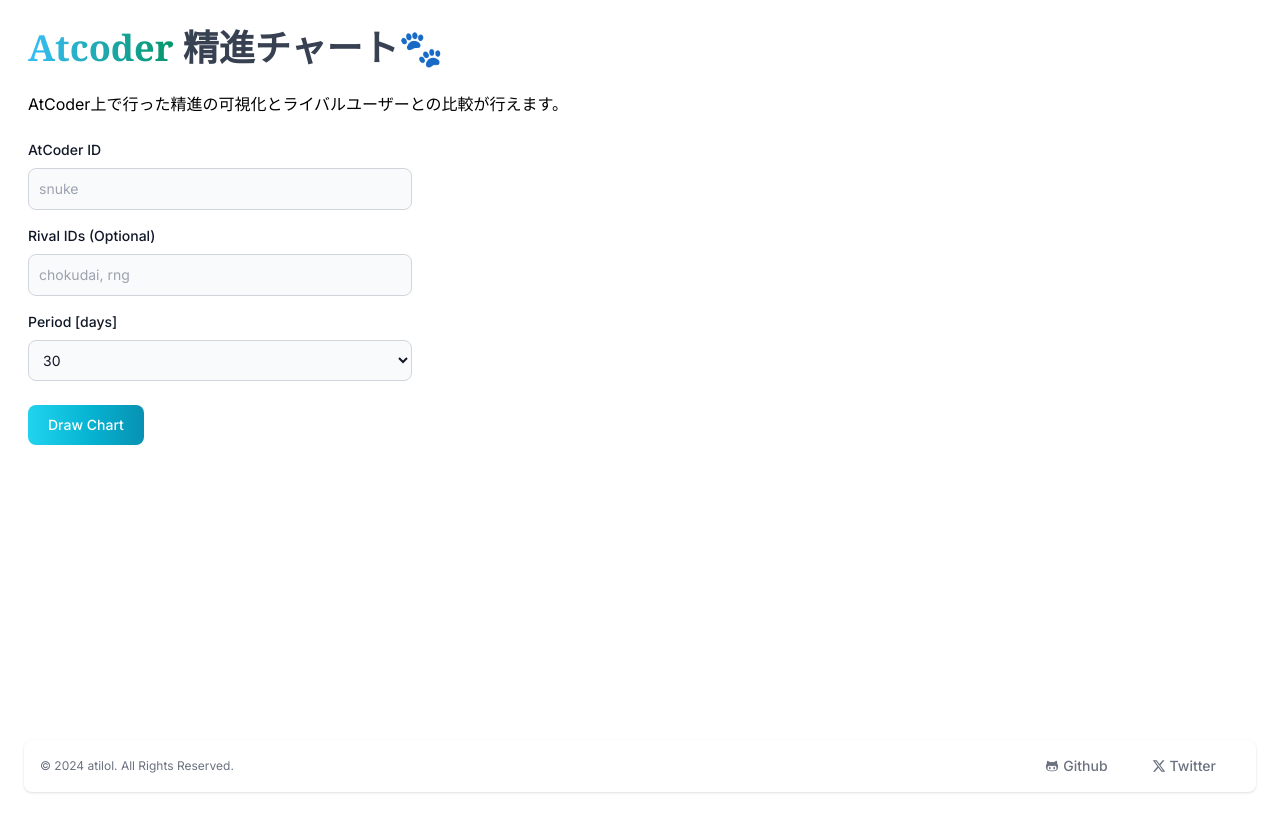
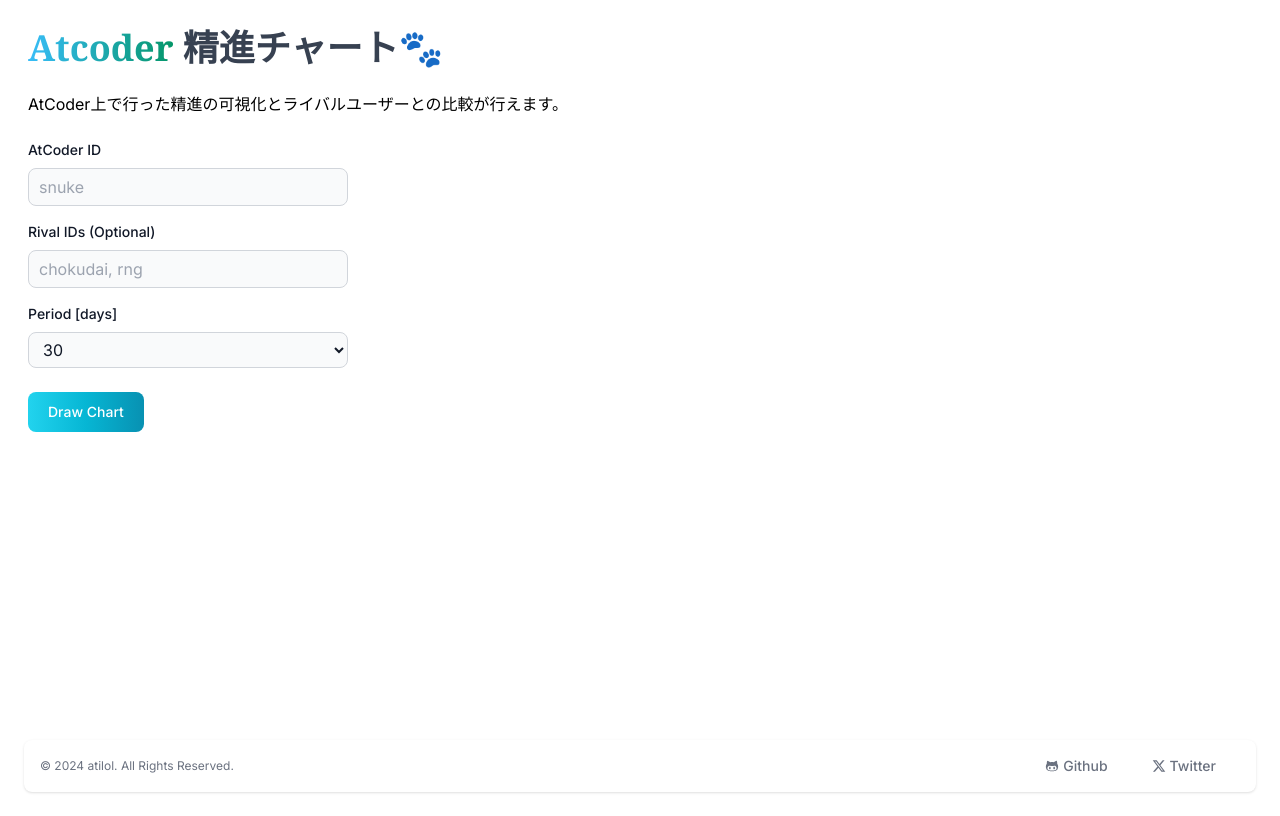
Before and after one commit to A-tilol/atcoder-shojin-chart-nextjs, a Next.js app: page / in a window 1280 px wide. Built offline with nearby package versions, Linux system fonts and the light colour scheme.

Commit message:
adjust height width of input fields

```diff
--- a/app/page.tsx
+++ b/app/page.tsx
@@ -75,7 +75,8 @@
         <input
           type="text"
           id="user-id-input"
-          className="bg-gray-50 border border-gray-300 text-gray-900 text-sm rounded-lg focus:ring-blue-500 focus:border-blue-500 block w-96 p-2.5"
+          className="bg-gray-50 border border-gray-300 text-gray-900 text-base rounded-lg focus:ring-blue-500 focus:border-blue-500 block py-1.5 px-2.5"
+          style={{ width: 320 }}
           value={userID}
           placeholder="snuke"
           onChange={handleChange}
@@ -92,7 +93,8 @@
         <input
           type="text"
           id="rival-ids-input"
-          className="bg-gray-50 border border-gray-300 text-gray-900 text-sm rounded-lg focus:ring-blue-500 focus:border-blue-500 block w-96 p-2.5"
+          className="bg-gray-50 border border-gray-300 text-gray-900 text-base rounded-lg focus:ring-blue-500 focus:border-blue-500 block py-1.5 px-2.5"
+          style={{ width: 320 }}
           value={rivalIDs}
           placeholder="chokudai, rng"
           onChange={handleChange}
@@ -109,7 +111,8 @@
 
         <select
           id="period-input"
-          className="bg-gray-50 border border-gray-300 text-gray-900 text-sm rounded-lg focus:ring-blue-500 focus:border-blue-500 block w-96 p-2.5"
+          className="bg-gray-50 border border-gray-300 text-gray-900 text-base rounded-lg focus:ring-blue-500 focus:border-blue-500 block py-1.5 px-2.5"
+          style={{ width: 320 }}
           value={period}
           onChange={handleChange}
         >
```
Also changed, not shown: 1 other file (tests, documents, lock files or other folders).
